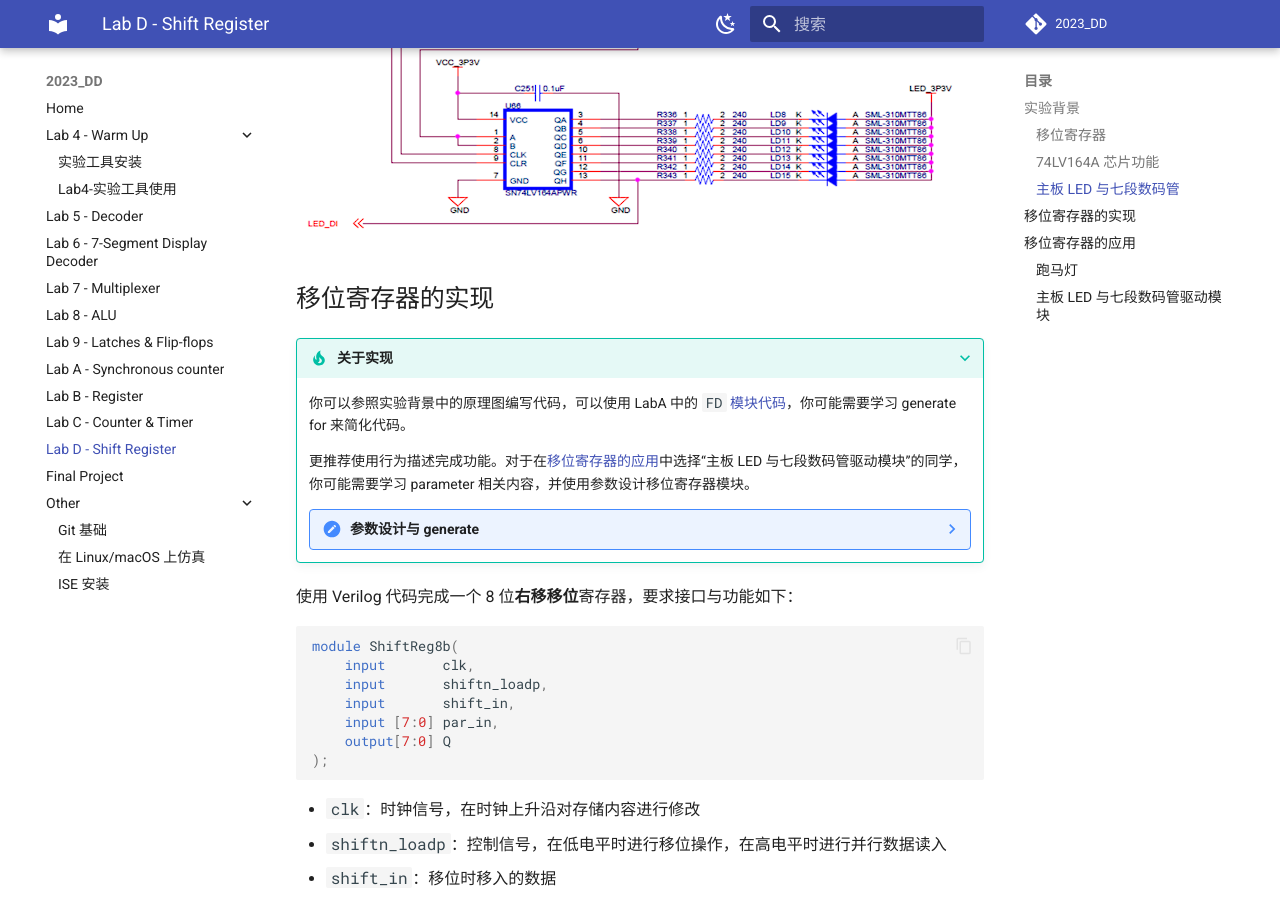
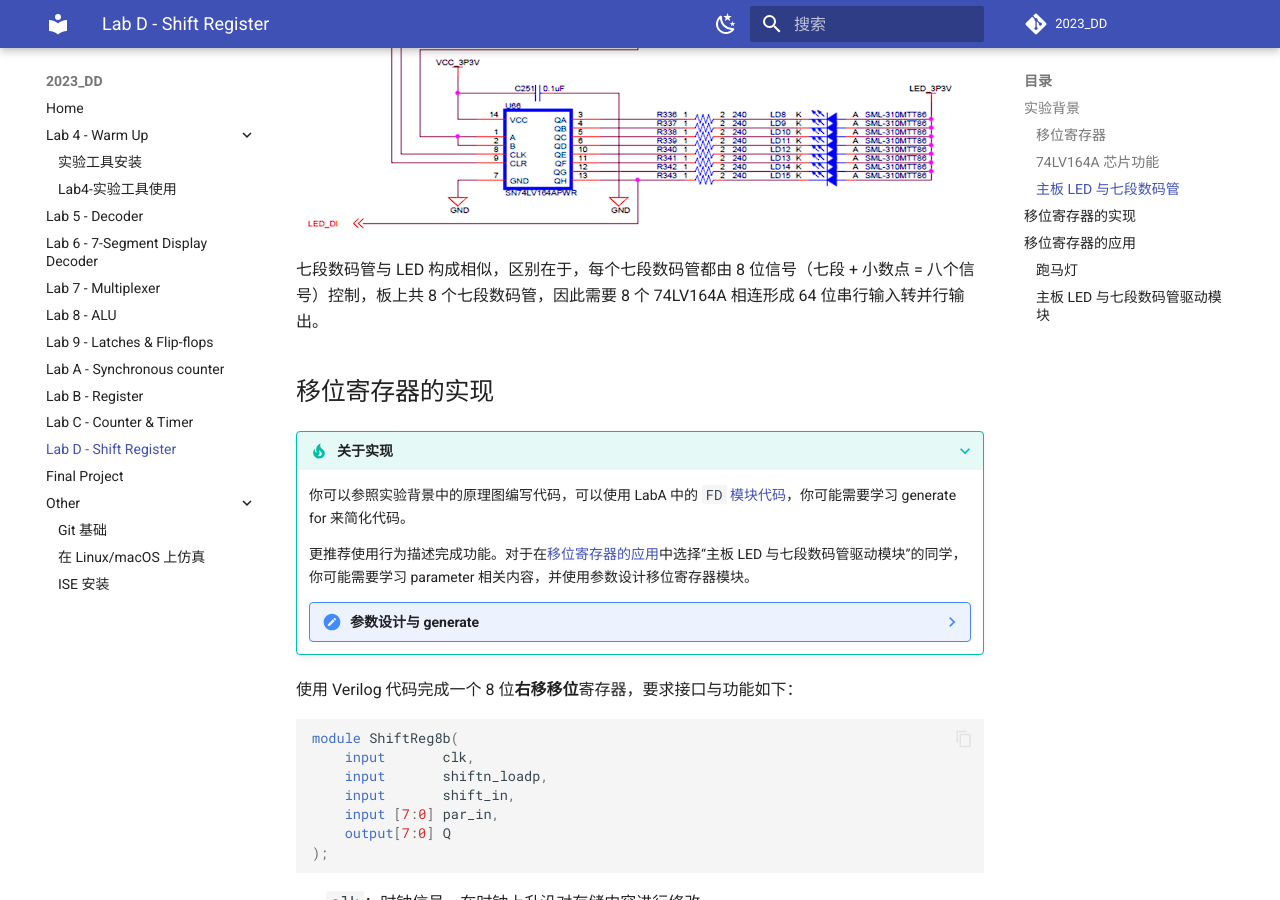
Before and after one commit to Guahao31/2023_DD, an MkDocs documentation site: the page built from docs/labD/shift_register.md, in a window 1280 px wide and 900 px high, scrolled down 2574 px. Built offline with MkDocs 1.6.1 and Material for MkDocs 9.7.7, drawn with Linux system fonts in a browser that asks for light colours; a script that is not in the unit is left out; comment, search, counter and statistics services are not loaded; some of the changed text lies outside the part shown.

Commit message:
labD: background for 7-seg on board

```diff
--- a/docs/labD/shift_register.md
+++ b/docs/labD/shift_register.md
@@ -3,7 +3,7 @@
 !!! danger "Pre-release"
     目前“主板 LED 与七段数码管驱动模块”一节尚未完成
 
-## 实验背景
+## 实验背景 {: #background}
 
 ### 移位寄存器
 
@@ -44,6 +44,8 @@ SWORD 板上 LED 与七段数码管均是由若干个 74LV164A 构成的**串转
 以 LED 为例，板上共 16 个 LED，需要 16 位信号进行控制，可以使用两个 74LV164A 组成 16 位右移移位寄存器来控制，在使用时，我们需要对 `LED_CLK, LED_DO` 等信号进行控制，在 `LED_CLK` 上升沿会发生移位并将 `LED_DO` 信号的值传入寄存器最低位。
 
 <img src="../pic/LED_diagram.png">
+
+七段数码管与 LED 构成相似，区别在于，每个七段数码管都由 8 位信号（七段 + 小数点 = 八个信号）控制，板上共 8 个七段数码管，因此需要 8 个 74LV164A 相连形成 64 位串行输入转并行输出。
 
 ## 移位寄存器的实现
 
@@ -194,3 +196,5 @@ module ShiftReg8b(
 请自行书写代码和约束文件，下板后拍摄图片。
 
 ### 主板 LED 与七段数码管驱动模块
+
+在[实验背景](#background)中提到，SWORD 上 LED 和七段数码管
```
Also changed, not shown: docs/labD/pic/P2S_diagram.png (added).
